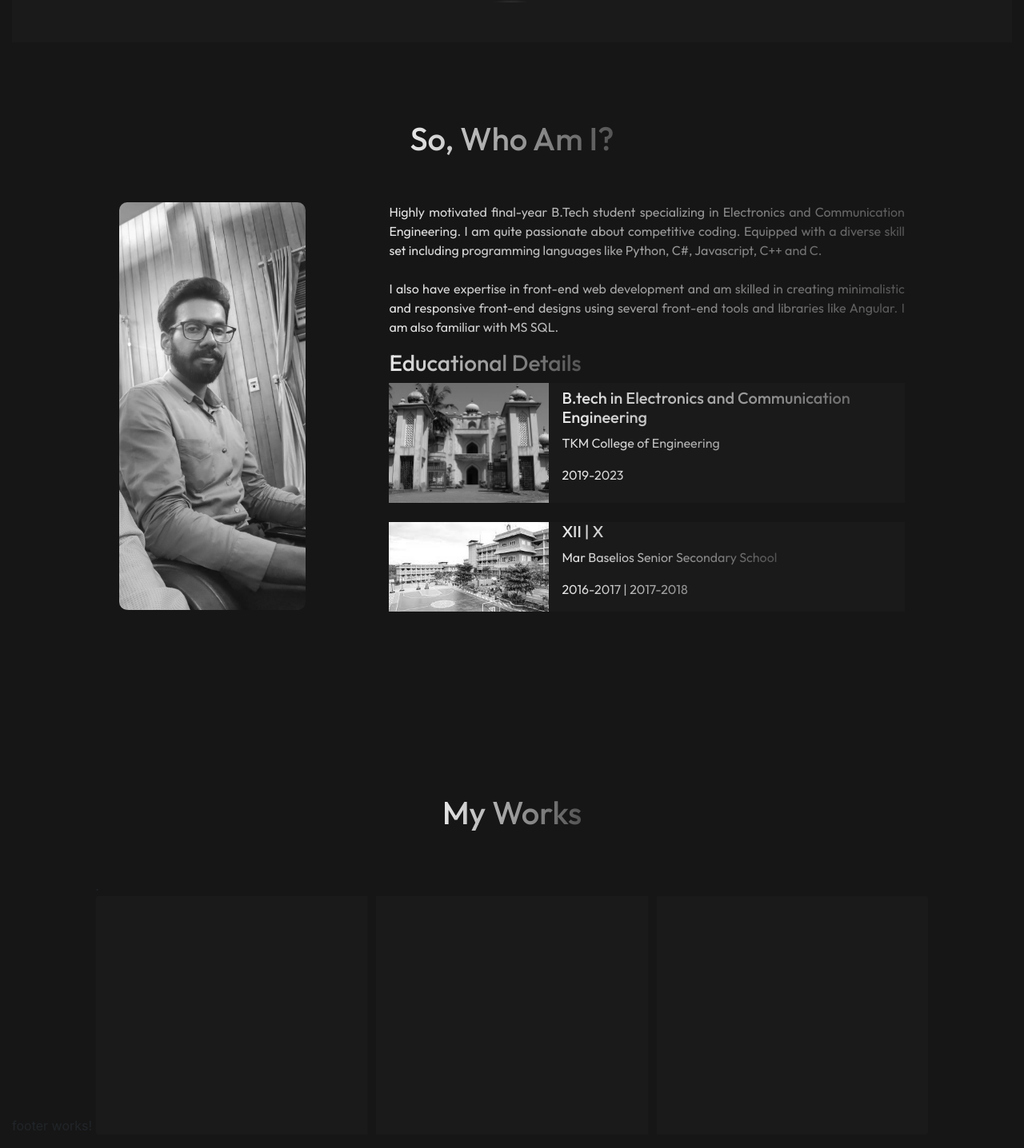
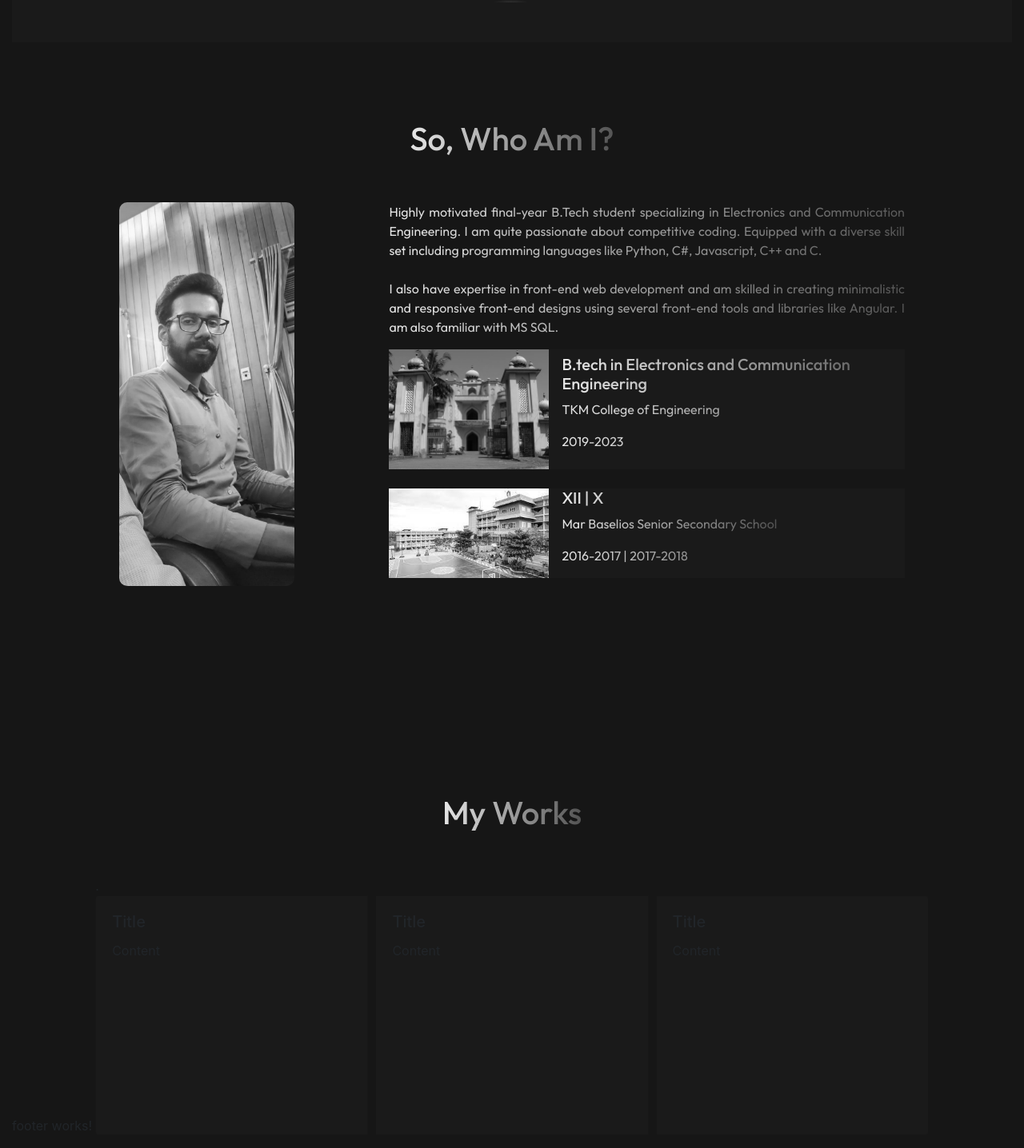
Before and after one commit to AthulBabu232000/Portfolio3.0, an Angular app: page / in a window 1280 px wide. Shown: the part 1128-2564 px from the top of the page at 80% size. Built offline with nearby package versions, Linux system fonts and the light colour scheme.

Commit message:
removed heading educational

```diff
--- a/src/app/about/about.component.css
+++ b/src/app/about/about.component.css
@@ -1,88 +1,103 @@
-.about-container{
-    min-height:100vh;
+.about-container {
+    min-height: 100vh;
 }
-.about-container #us-img{
-filter:grayscale(100%);
+
+.about-container #us-img {
+    filter: grayscale(100%);
     opacity: 1;
     transition: opacity 0.5s ease;
-border-radius:10px;
-height:510px;
-position:absolute;
+    border-radius: 10px;
+    height: 480px;
+    position: absolute;
 }
-.about-container .about-heading{
-    font-size:40px;
+
+.about-container .about-heading {
+    font-size: 40px;
 
 
 }
-.about-container #us-img:hover{
-    opacity:0.5;
+
+.about-container #us-img:hover {
+    opacity: 0.5;
 }
-.about-container .btn{
-    box-shadow:none;
+
+.about-container .btn {
+    box-shadow: none;
 }
-.about-container #me-about-content .college{
+
+.about-container #me-about-content .college {
     background-color: #1a1a1a;
-display:flex;
-flex-direction:row;
+    display: flex;
+    flex-direction: row;
 }
-.about-container #me-about-content img{
-    filter:grayscale(100%);
-    width:200px;
+
+.about-container #me-about-content img {
+    filter: grayscale(100%);
+    width: 200px;
 }
-.about-container #me-about-content .college .college-content{
-    display:flex;
+
+.about-container #me-about-content .college .college-content {
+    display: flex;
     align-items: space-around;
-    flex-direction:column;
+    flex-direction: column;
     justify-content: center;
 }
-.about-container .school{
-    display:flex;
-    flex-direction:row;
-    background-color:#1a1a1a;
+
+.about-container .school {
+    display: flex;
+    flex-direction: row;
+    background-color: #1a1a1a;
 }
-.about-container .school .school-img img{
-    filter:grayscale(100%);
+
+.about-container .school .school-img img {
+    filter: grayscale(100%);
 }
-.about-container .school .school-content{
-    display:flex;
-    justify-content:center;
-    flex-direction:column;
+
+.about-container .school .school-content {
+    display: flex;
+    justify-content: center;
+    flex-direction: column;
 }
 
 
 
-@media screen and (max-width:600px){
-    .about-container #me-about-image{
-display:none;
+@media screen and (max-width:600px) {
+    .about-container #me-about-image {
+        display: none;
     }
-    .about-container #me-about-content .college{
+
+    .about-container #me-about-content .college {
         background-color: #1a1a1a;
-        display:flex;
-        flex-direction:column;
+        display: flex;
+        flex-direction: column;
 
     }
-        .about-container #me-about-content .college .college-content{
-            padding:5px;
+
+    .about-container #me-about-content .college .college-content {
+        padding: 5px;
     }
-        .about-container #me-about-content .college .college-img img{
-            width:100%;
-        display:block;
-        margin:0 auto;
+
+    .about-container #me-about-content .college .college-img img {
+        display: block;
+        margin: 0 auto;
     }
-        .about-container  .school .school-img img{
-        display:block;
-        margin:0 auto;
+
+    .about-container .school .school-img img {
+        display: block;
+        margin: 0 auto;
     }
-        .about-container .school{
-position:relative;
-            flex-direction:column;
+
+    .about-container .school {
+        flex-direction: column;
     }
-        .about-container .school .school-content{
-            padding:5px;
+
+    .about-container .school .school-content {
+        padding: 5px;
 
     }
-        .about-container #me-about-content img{
-            filter:grayscale(100%);
-            width:100%;
+
+    .about-container #me-about-content img {
+        filter: grayscale(100%);
+        width: 100%;
     }
 }
--- a/src/app/about/about.component.html
+++ b/src/app/about/about.component.html
@@ -29,7 +29,8 @@
             MS SQL.
           </p>
 
-          <h3 class="text">Educational Details</h3>
+          <!-- <h3 class="text">Educational Details</h3> -->
+          <br>
           <div class="college">
             <div class="college-img"><img src="../../assets/images/tkm.jpeg" alt="" srcset=""></div>
 
--- a/src/app/app.module.ts
+++ b/src/app/app.module.ts
@@ -10,6 +10,7 @@ import { register } from 'swiper/element/bundle';
 import { ProjectsComponent } from './projects/projects.component';
 import { HeaderComponent } from './header/header.component';
 import { FooterComponent } from './footer/footer.component';
+import { CommitsComponent } from './commits/commits.component';
 // register Swiper custom elements
 register();
 const routes:Routes=[
@@ -23,7 +24,8 @@ const routes:Routes=[
     SkillsComponent,
     ProjectsComponent,
     HeaderComponent,
-    FooterComponent
+    FooterComponent,
+    CommitsComponent
   ],
   imports: [
     BrowserModule,
--- /dev/null
+++ b/src/app/commits/commits.component.html
@@ -0,0 +1 @@
+<p>commits works!</p>
--- /dev/null
+++ b/src/app/commits/commits.component.ts
@@ -0,0 +1,15 @@
+import { Component, OnInit } from '@angular/core';
+
+@Component({
+  selector: 'app-commits',
+  templateUrl: './commits.component.html',
+  styleUrls: ['./commits.component.css']
+})
+export class CommitsComponent implements OnInit {
+
+  constructor() { }
+
+  ngOnInit(): void {
+  }
+
+}
--- a/src/app/projects/projects.component.html
+++ b/src/app/projects/projects.component.html
@@ -1,14 +1,29 @@
 <div class="project-container mt-5">
-    <div class="skills-heading text-center mb-5">
+    <div class="skills-heading text-center mb-5 mt-5">
         <h1 class="text">My Works</h1>
       </div>
    <div class="row mx-auto">
     <div class="col-md-10 mx-auto">
       <div class="row top-4">
         .<div class="card-group">
-       <div class="card"></div>
-       <div class="card"></div>
-       <div class="card"></div>
+          <div class="card">
+            <div class="card-body">
+              <h5 class="card-title">Title</h5>
+              <p class="card-text">Content</p>
+            </div>
+          </div>
+          <div class="card">
+            <div class="card-body">
+              <h5 class="card-title">Title</h5>
+              <p class="card-text">Content</p>
+            </div>
+          </div>
+          <div class="card">
+            <div class="card-body">
+              <h5 class="card-title">Title</h5>
+              <p class="card-text">Content</p>
+            </div>
+          </div>
 
 
         </div>
```
Also changed, not shown: src/app/commits/commits.component.css (added), 4 other files (tests, documents, lock files or other folders). Lines whose indentation alone changed are shown as unchanged.
